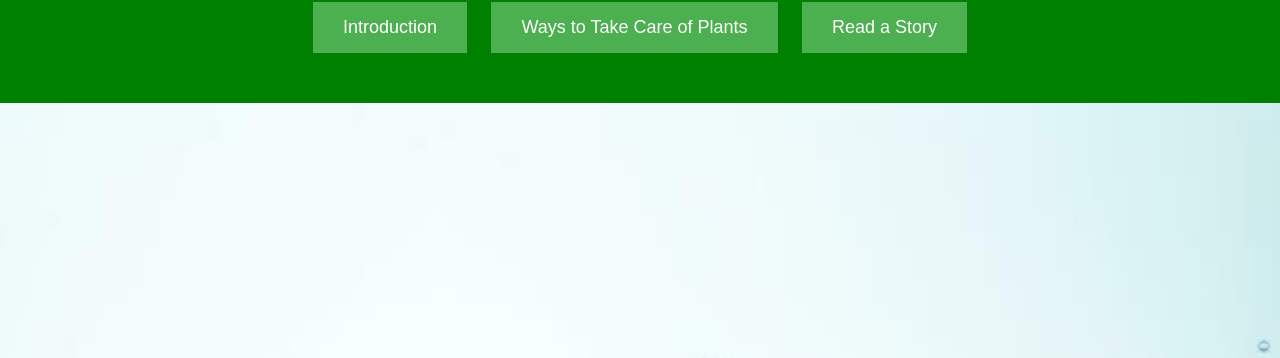
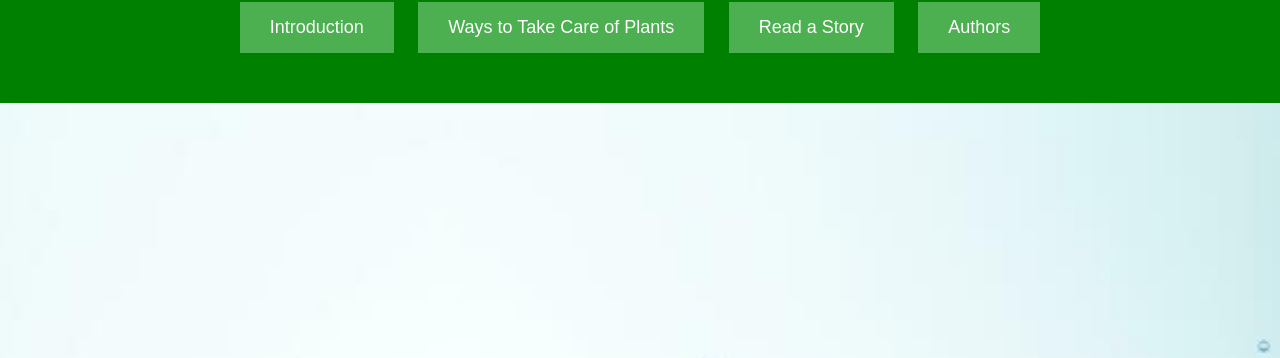
Before and after one commit to Kirito1881/Educ130G1, a plain HTML site: page tips.html in a window 1280 px wide. Shown: the part 103-461 px from the top of the page. Drawn offline with Linux system fonts and the light colour scheme.

Commit message:
Add files via upload

```diff
--- a/tips.html
+++ b/tips.html
@@ -81,6 +81,7 @@
       <button onclick="window.location.href='introduction.html'">Introduction</button>
       <button onclick="window.location.href='tips.html'">Ways to Take Care of Plants</button>
       <button onclick="window.location.href='contact.html'">Read a Story</button>
+      <button onclick="window.location.href='Authors.html'">Authors</button>
     </div>
   </header>
   <!-- Section 1: Watering Techniques -->
```
Also changed, not shown: contact.html (+1 -0 lines), index.html (+1 -0 lines).
